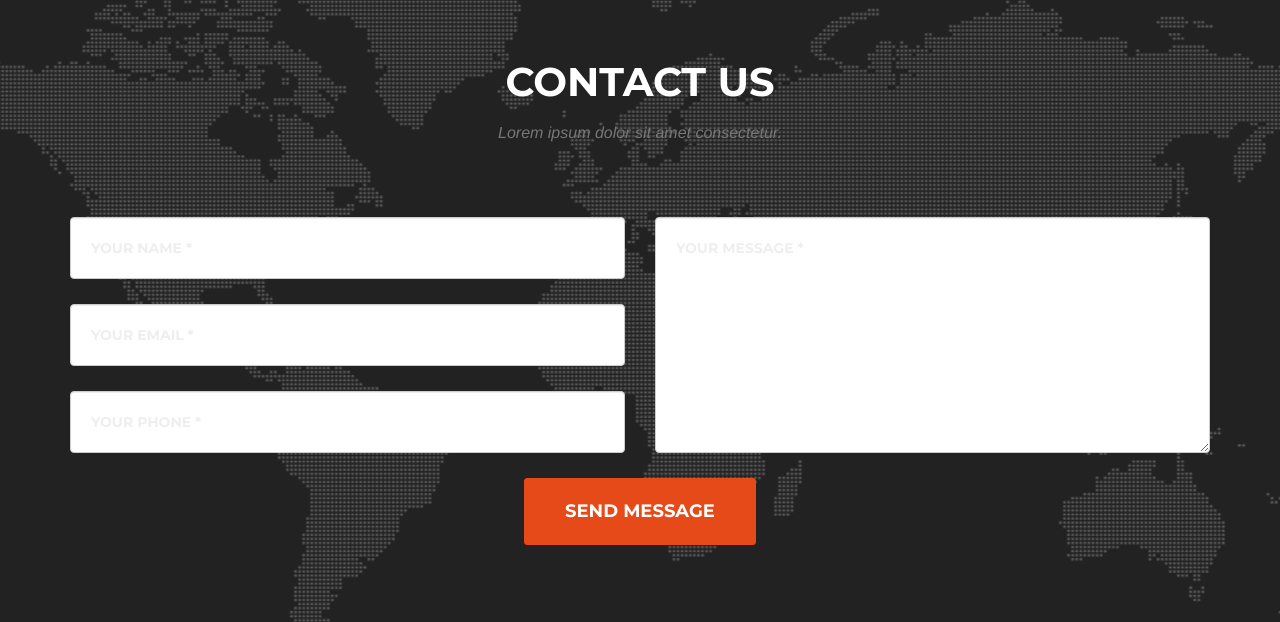
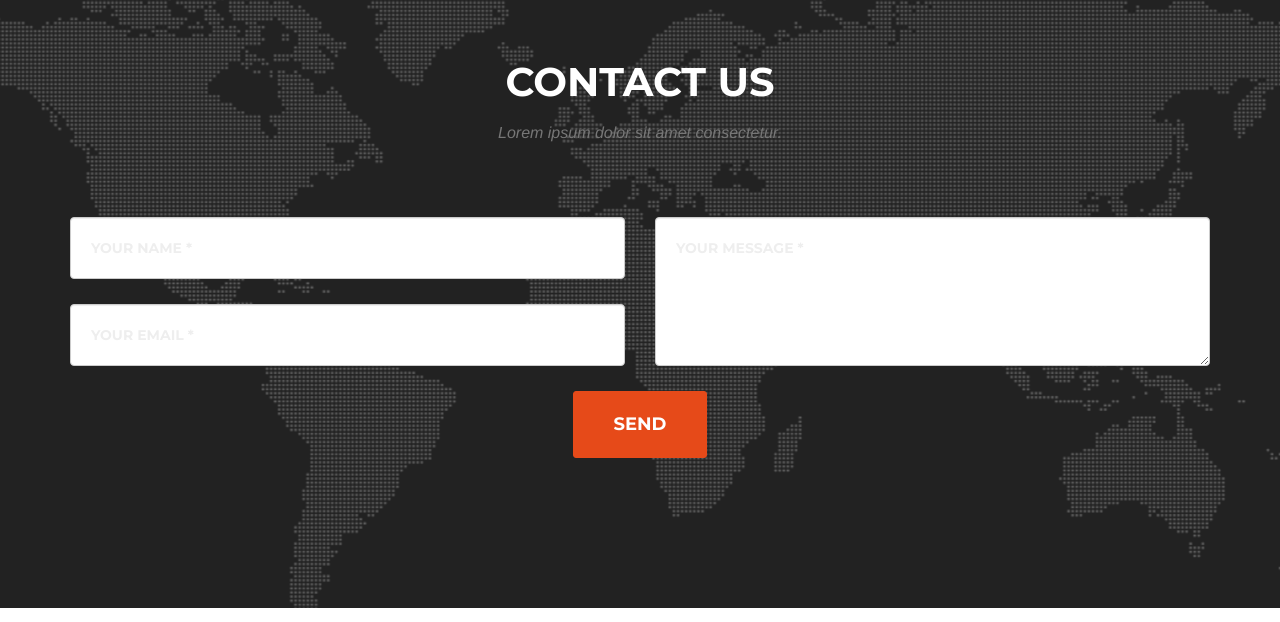
Before and after one commit to dajinchu/sandboxcreates, a website: page index.html in a window 1280 px wide. Shown: the part 3698-4320 px from the top of the page. Drawn offline with nearby package versions, Linux system fonts and the light colour scheme; a web font is replaced by a local one.

Commit message:
Attempt to make forms functional using formspree

```diff
--- a/css/agency.css
+++ b/css/agency.css
@@ -572,7 +572,7 @@ section#contact .form-group input.form-control {
   height: auto;
 }
 section#contact .form-group textarea.form-control {
-  height: 236px;
+  height: 149px;
 }
 section#contact .form-control:focus {
   border-color: #E64A19;
--- a/index.html
+++ b/index.html
@@ -289,32 +289,28 @@
             </div>
             <div class="row">
                 <div class="col-lg-12">
-                    <form name="sentMessage" id="contactForm" novalidate>
+                    <form action="https://formspree.io/sandboxcreates@gmail.com" method="POST" name="sentMessage" id="contactForm">
                         <div class="row">
                             <div class="col-md-6">
                                 <div class="form-group">
-                                    <input type="text" class="form-control" placeholder="Your Name *" id="name" required data-validation-required-message="Please enter your name.">
+                                    <input name="name" type="text" class="form-control" placeholder="Your Name *" id="name" required data-validation-required-message="Please enter your name.">
                                     <p class="help-block text-danger"></p>
                                 </div>
                                 <div class="form-group">
-                                    <input type="email" class="form-control" placeholder="Your Email *" id="email" required data-validation-required-message="Please enter your email address.">
-                                    <p class="help-block text-danger"></p>
-                                </div>
-                                <div class="form-group">
-                                    <input type="tel" class="form-control" placeholder="Your Phone *" id="phone" required data-validation-required-message="Please enter your phone number.">
+                                    <input name="_replyto" type="email" class="form-control" placeholder="Your Email *" id="email" required data-validation-required-message="Please enter your email address.">
                                     <p class="help-block text-danger"></p>
                                 </div>
                             </div>
                             <div class="col-md-6">
                                 <div class="form-group">
-                                    <textarea class="form-control" placeholder="Your Message *" id="message" required data-validation-required-message="Please enter a message."></textarea>
+                                    <textarea name="message" class="form-control" placeholder="Your Message *" id="message" required data-validation-required-message="Please enter a message."></textarea>
                                     <p class="help-block text-danger"></p>
                                 </div>
                             </div>
                             <div class="clearfix"></div>
                             <div class="col-lg-12 text-center">
                                 <div id="success"></div>
-                                <button type="submit" class="btn btn-xl">Send Message</button>
+                                <input type="submit" value="Send" class="btn btn-xl">
                             </div>
                         </div>
                     </form>
```
